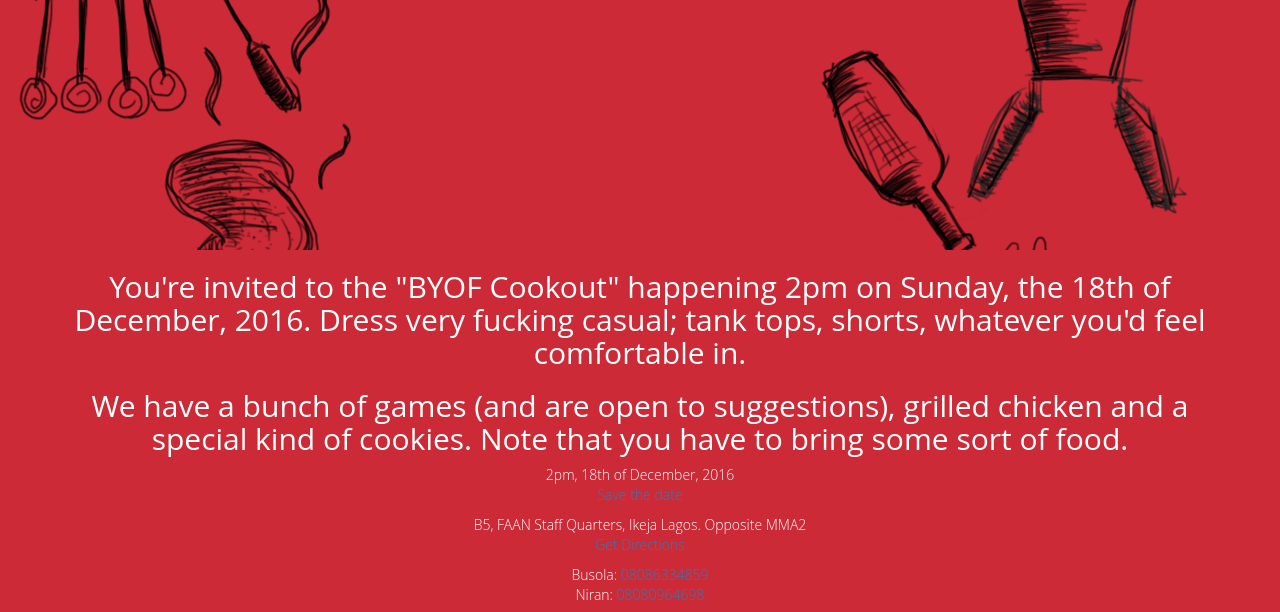
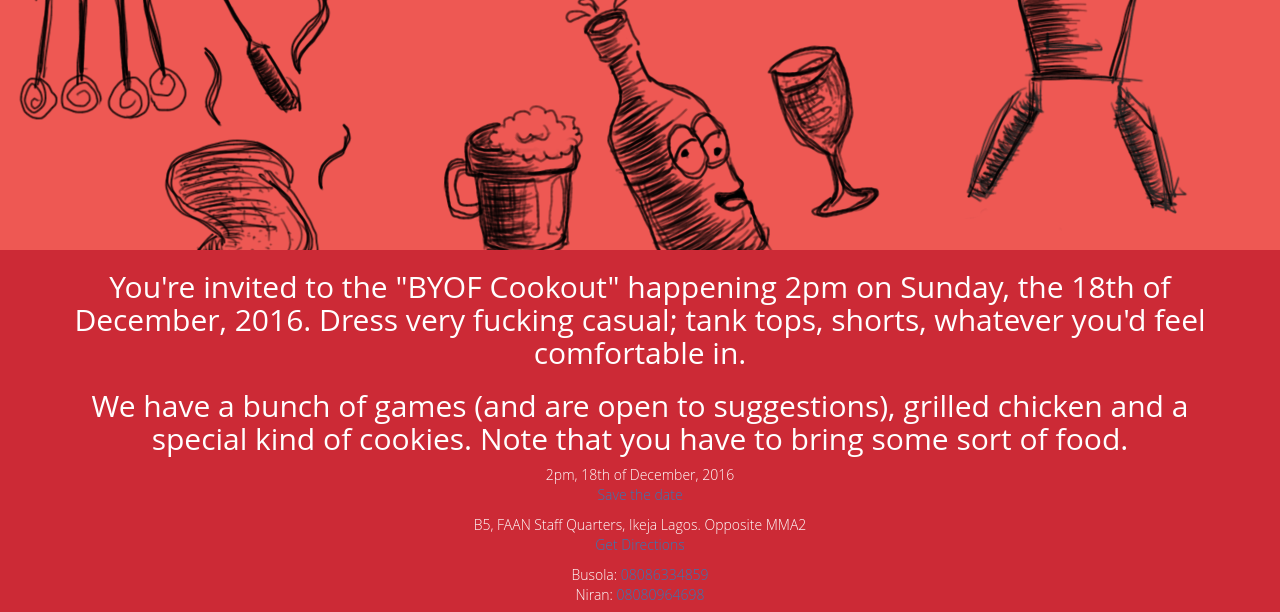
Before and after one commit to Ifebusola/Cookout, a plain HTML site: page index.html in a window 1280 px wide. Shown: the part 270-882 px from the top of the page. Drawn offline with Linux system fonts and the light colour scheme; a web font is replaced by a local one.

Commit message:
Update index.html

```diff
--- a/index.html
+++ b/index.html
@@ -34,7 +34,7 @@
     </head>
     <body>
         <header class="wrapper">
-            <div class="parallax-window" data-parallax="scroll" data-image-src="img/background.png">
+            <div class="parallax-window" data-parallax="scroll" data-image-src="img/sketch1481009258824[1].png">
               <h1 class="head">BYOF<br>cookout</h1>
               <div class="element"></div>
             </div>
@@ -71,7 +71,7 @@
             });
         });
         $('.parallax-window').parallax({
-            imageSrc: 'img/background.png'
+            imageSrc: 'img/sketch1481009258824[1].png'
         });
         </script>
 
```
